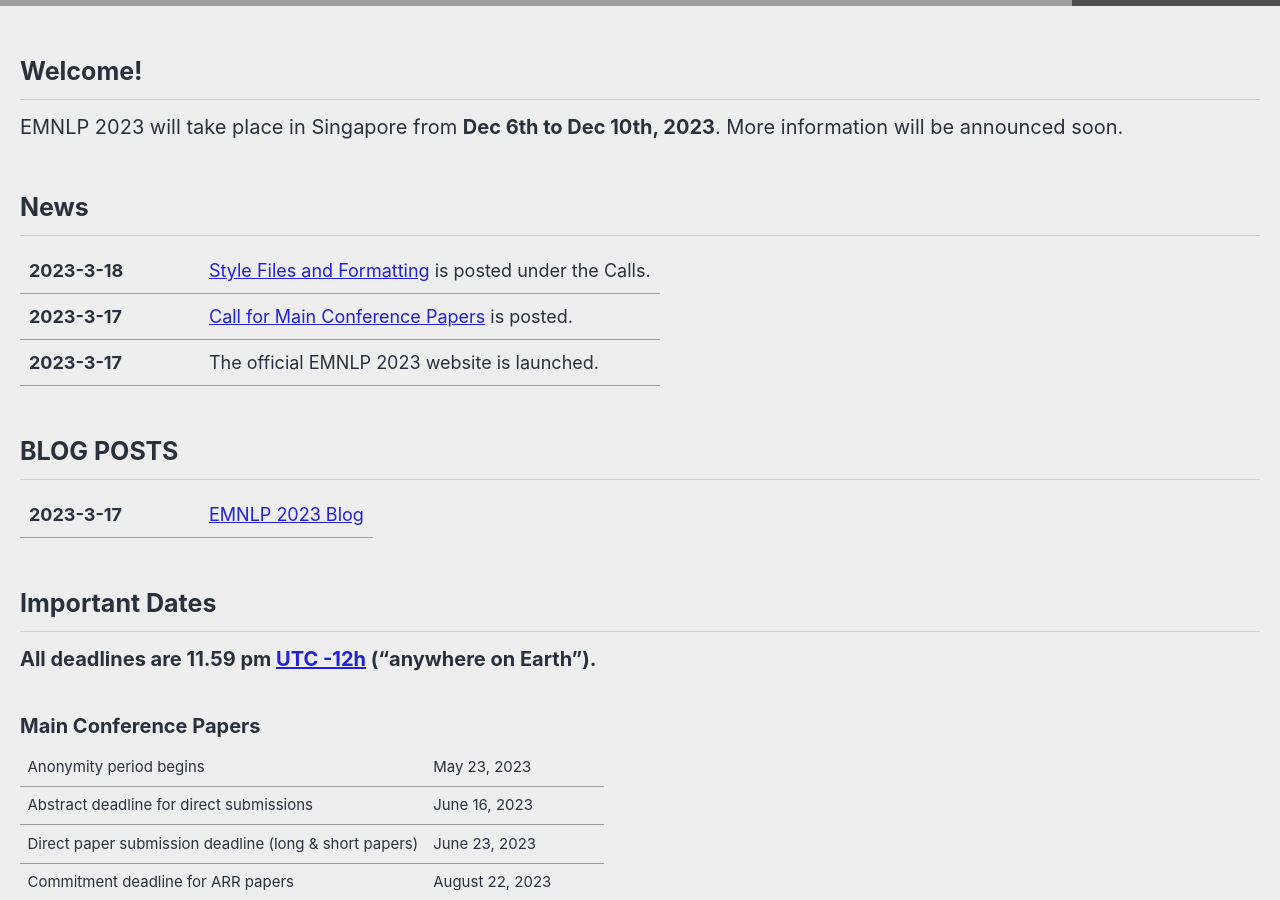
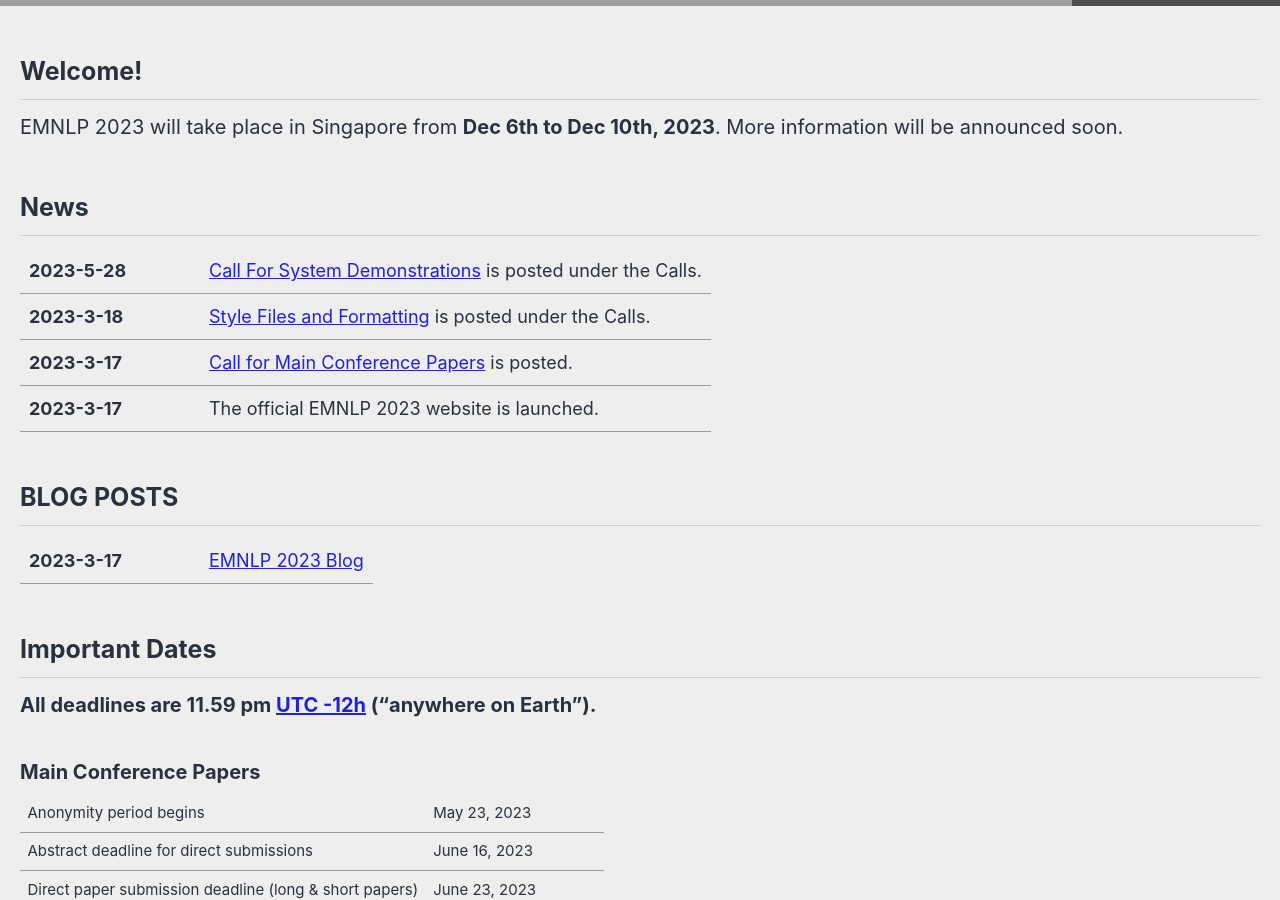
Before and after one commit to acl-org/emnlp-2023, a Jekyll site: the page built from _pages/home.md, in a window 1280 px wide and 900 px high, scrolled down 449 px. Built offline with Jekyll 4.4.1, drawn with Linux system fonts in a browser that asks for light colours; cached includes are drawn as plain includes; nearby versions of some CDN libraries; grey boxes are pictures that could not be loaded.

Commit message:
Update home.md

```diff
--- a/_pages/home.md
+++ b/_pages/home.md
@@ -17,6 +17,7 @@ EMNLP 2023 will take place in Singapore from **Dec 6th to Dec 10th, 2023**. More
 .news-table { font-size: .9em; table-layout: fixed; }
 .news-table tr td:nth-child(1) { font-weight: bold; width: 10em; }
 </style>
+| 2023-5-28 | [Call For System Demonstrations](/calls/demos/) is posted under the Calls.
 | 2023-3-18 | [Style Files and Formatting](/calls/style-and-formatting/) is posted under the Calls.
 | 2023-3-17 | [Call for Main Conference Papers](/calls/main_conference_papers/) is posted.
 | 2023-3-17 | The official EMNLP 2023 website is launched.
```
